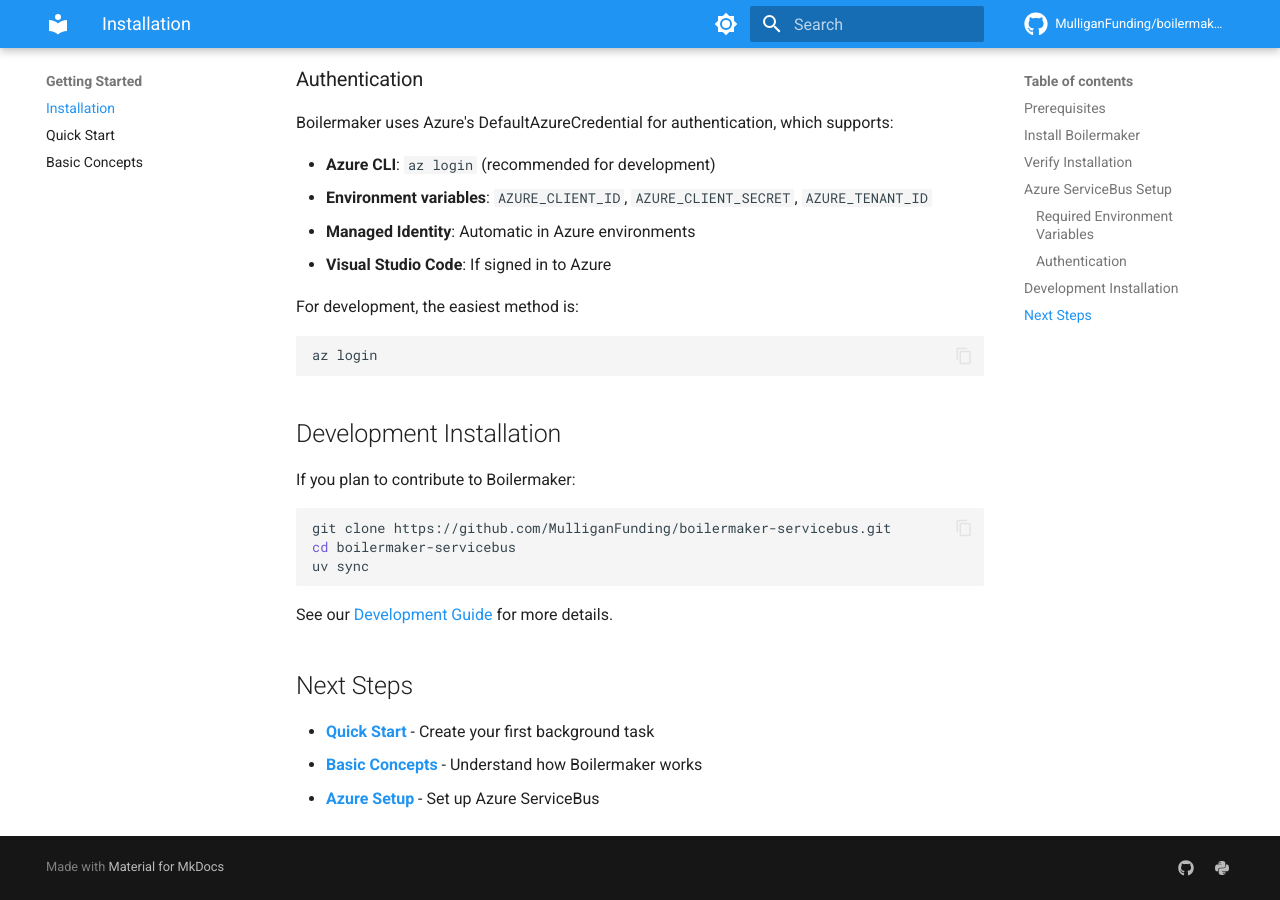
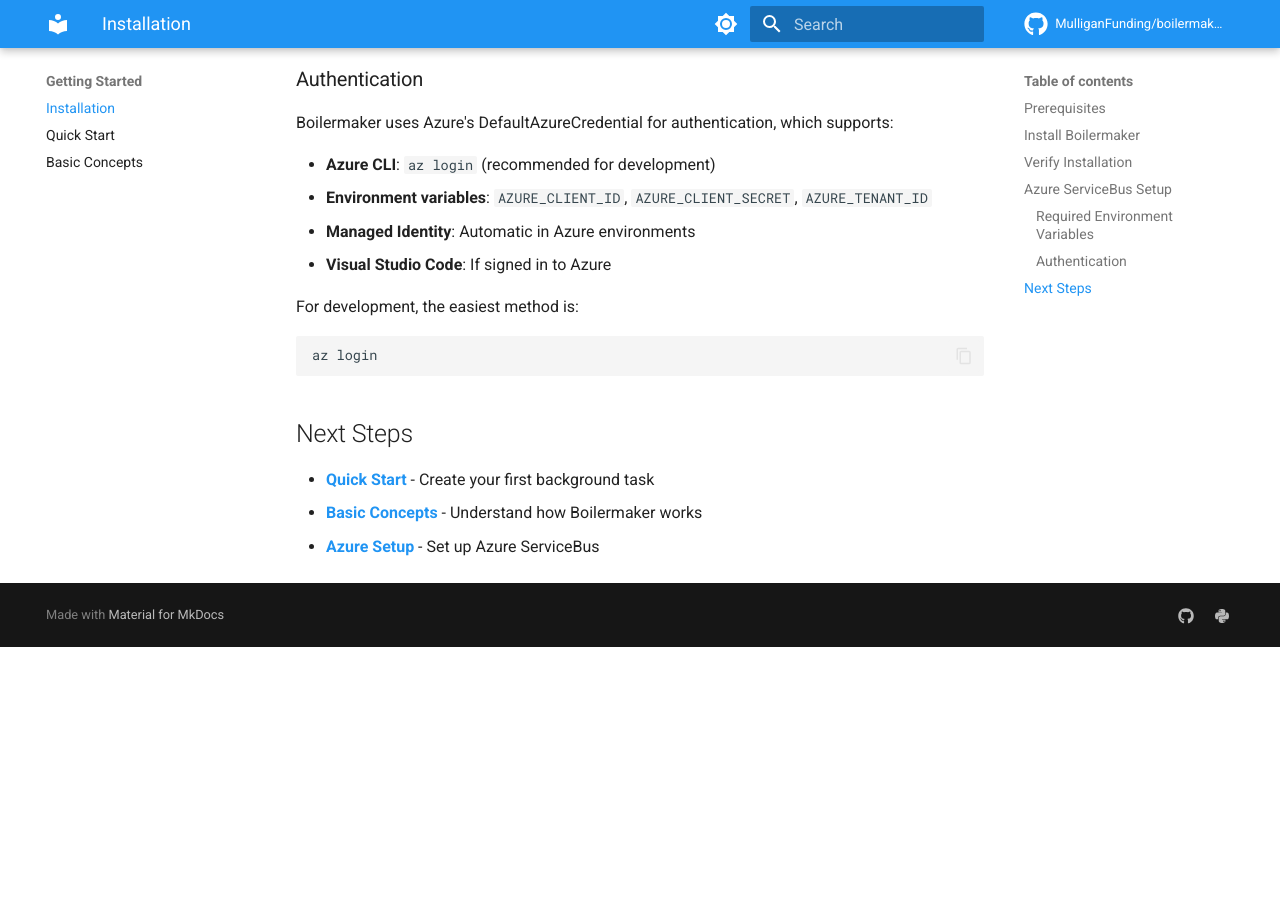
Before and after one commit to MulliganFunding/boilermaker-servicebus, an MkDocs documentation site: the page built from docs/getting-started/installation.md, in a window 1280 px wide and 900 px high, scrolled down 1065 px. Built offline with MkDocs 1.6.1 and Material for MkDocs 9.7.7, drawn with Linux system fonts in a browser that asks for light colours; comment, search, counter and statistics services are not loaded; after the commit the page ends 1712 px from its top, so only the background shows below that.

Commit message:
update failing action

````diff
--- a/docs/getting-started/installation.md
+++ b/docs/getting-started/installation.md
@@ -65,17 +65,6 @@
 az login
 ```
 
-## Development Installation
-
-If you plan to contribute to Boilermaker:
-
-```bash
-git clone https://github.com/MulliganFunding/boilermaker-servicebus.git
-cd boilermaker-servicebus
-uv sync
-```
-
-See our [Development Guide](../contributing/development.md) for more details.
 
 ## Next Steps
 
--- a/mkdocs.yml
+++ b/mkdocs.yml
@@ -97,10 +97,6 @@
     - Common Issues: troubleshooting/common-issues.md
     - Debugging: troubleshooting/debugging.md
     - Performance: troubleshooting/performance.md
-  - Contributing:
-    - Development Setup: contributing/development.md
-    - Running Tests: contributing/testing.md
-    - Release Process: contributing/releasing.md
 
 extra:
   social:
--- a/pyproject.toml
+++ b/pyproject.toml
@@ -33,7 +33,7 @@
     "ruff>=0.13.0",
     # Documentation dependencies
     "mkdocs>=1.5.0",
-    "mkdocs-material>=9.0.0",
+    "mkdocs-material>=9.6.20",
     "mkdocstrings[python]>=0.24.0",
     "mkdocs-mermaid2-plugin>=1.1.0",
 ]
````
Also changed, not shown: docs/contributing/development.md (deleted, +0 -8 lines), docs/contributing/releasing.md (deleted, +0 -8 lines), docs/contributing/testing.md (deleted, +0 -8 lines), 3 other files.
